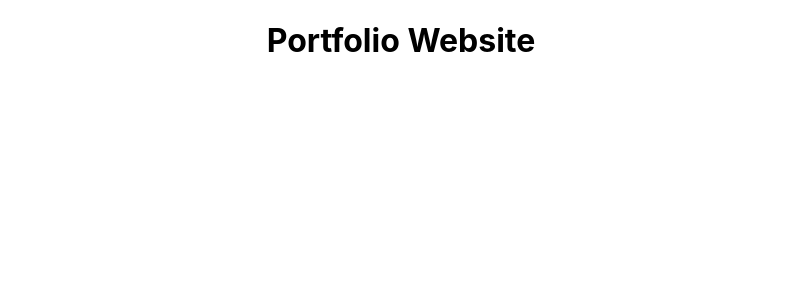
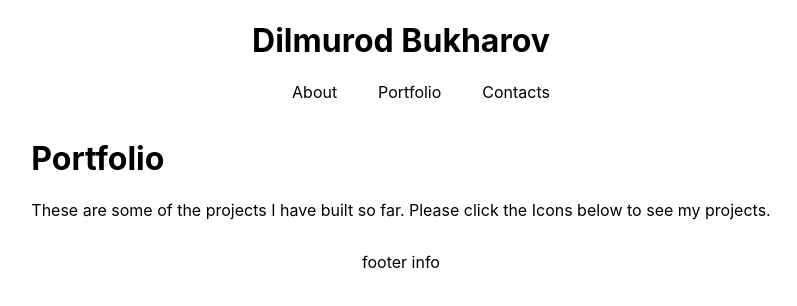
Before and after one commit to dilmurodb/New-Portfolio-Site, a React (Create React App) app: page /portfolio in a window 1280 px wide. Shown: the top 306 px of the page, without its empty margins (239-1036 px from the left). Built offline with nearby package versions, Linux system fonts and the light colour scheme.

Commit message:
Created links to all pages

```diff
--- a/package.json
+++ b/package.json
@@ -8,6 +8,8 @@
     "@testing-library/user-event": "^12.1.10",
     "react": "^17.0.2",
     "react-dom": "^17.0.2",
+    "react-router": "^5.2.1",
+    "react-router-dom": "^5.3.0",
     "react-scripts": "4.0.3",
     "web-vitals": "^1.0.1"
   },
--- a/src/App.css
+++ b/src/App.css
@@ -3,3 +3,13 @@
   align-items: center;
   flex-direction: column;
 }
+.nav {
+  list-style-type: none;
+  display: flex;
+  flex-direction: row;
+  justify-content: space-between;
+}
+a {
+  text-decoration: none;
+  color: inherit;
+}
--- a/src/App.js
+++ b/src/App.js
@@ -1,11 +1,26 @@
+import { BrowserRouter, Route } from "react-router-dom";
 import "./App.css";
 import Header from "./components/Header";
+import Footer from "./components/Footer";
+import Home from "./pages/Home";
+import About from "./pages/About";
+import Contacts from "./pages/Contacts";
+import Portfolio from "./pages/Portfolio";
+// import Resume from "./pages/Resume";
 
 function App() {
   return (
-    <div className="App">
-      <Header />
-    </div>
+    <BrowserRouter>
+      <div className="App">
+        <Header />
+        <Route path="/" component={Home} exact />
+        <Route path="/about" component={About} />
+        <Route path="/portfolio" component={Portfolio} />
+        <Route path="/contacts" component={Contacts} />
+        {/* <Route path="/resume" component={Resume} /> */}
+        <Footer />
+      </div>
+    </BrowserRouter>
   );
 }
 
--- /dev/null
+++ b/src/components/Footer.js
@@ -0,0 +1,9 @@
+const Footer = () => {
+  return (
+    <div>
+      <p>footer info</p>
+    </div>
+  );
+};
+
+export default Footer;
--- a/src/components/Header.js
+++ b/src/components/Header.js
@@ -1,7 +1,24 @@
+import { Link } from "react-router-dom";
 const Header = () => {
   return (
     <div>
-      <h1>Portfolio Website</h1>
+      <Link to="/">
+        <h1>Dilmurod Bukharov</h1>
+      </Link>
+      <ul className="nav">
+        <li>
+          <Link to="/about">About</Link>
+        </li>
+        <li>
+          <Link to="/portfolio">Portfolio</Link>
+        </li>
+        <li>
+          <Link to="/contacts">Contacts</Link>
+        </li>
+        {/* <li>
+          <Link to="/resume">Resume</Link>
+        </li> */}
+      </ul>
     </div>
   );
 };
--- a/src/index.js
+++ b/src/index.js
@@ -1,17 +1,14 @@
-import React from 'react';
-import ReactDOM from 'react-dom';
-import './index.css';
-import App from './App';
-import reportWebVitals from './reportWebVitals';
+import React from "react";
+import ReactDOM from "react-dom";
+import "./index.css";
+import App from "./App";
+import { BrowserRouter as Router } from "react-router-dom";
 
 ReactDOM.render(
   <React.StrictMode>
-    <App />
+    <Router>
+      <App />
+    </Router>
   </React.StrictMode>,
-  document.getElementById('root')
+  document.getElementById("root")
 );
-
-// If you want to start measuring performance in your app, pass a function
-// to log results (for example: reportWebVitals(console.log))
-// or send to an analytics endpoint. Learn more: https://bit.ly/CRA-vitals
-reportWebVitals();
--- /dev/null
+++ b/src/pages/About.js
@@ -0,0 +1,17 @@
+import { useEffect } from "react";
+const About = () => {
+  useEffect(() => {
+    window.scroll(0, 0);
+  }, []);
+  return (
+    <div>
+      <h1>about</h1>
+      <p>
+        Hello, my name is Dilmurod Bukharov, I am a Software Engineer and a
+        Traveler.
+      </p>
+    </div>
+  );
+};
+
+export default About;
--- /dev/null
+++ b/src/pages/Contacts.js
@@ -0,0 +1,17 @@
+import { useEffect } from "react";
+const Contacts = () => {
+  useEffect(() => {
+    window.scroll(0, 0);
+  }, []);
+  return (
+    <div>
+      <h1>Contacts</h1>
+      <p>
+        E-Mail dilmurod.bukharov@gmail.com Phone Mobile Number: (412)758-1167
+        GitHub LinkedIn
+      </p>
+    </div>
+  );
+};
+
+export default Contacts;
--- /dev/null
+++ b/src/pages/Home.js
@@ -0,0 +1,13 @@
+import { useEffect } from "react";
+const Home = () => {
+  useEffect(() => {
+    window.scroll(0, 0);
+  }, []);
+  return (
+    <div>
+      <h1>Welcome to main page</h1>
+    </div>
+  );
+};
+
+export default Home;
--- /dev/null
+++ b/src/pages/Portfolio.js
@@ -0,0 +1,17 @@
+import { useEffect } from "react";
+const Portfolio = () => {
+  useEffect(() => {
+    window.scroll(0, 0);
+  }, []);
+  return (
+    <div>
+      <h1>Portfolio</h1>
+      <p>
+        These are some of the projects I have built so far. Please click the
+        Icons below to see my projects.
+      </p>
+    </div>
+  );
+};
+
+export default Portfolio;
--- /dev/null
+++ b/src/pages/Resume.js
@@ -0,0 +1,9 @@
+const Resume = () => {
+  return (
+    <div>
+      <h1>Resume</h1>
+    </div>
+  );
+};
+
+export default Resume;
```
Also changed, not shown: 1 other file (tests, documents, lock files or other folders).
